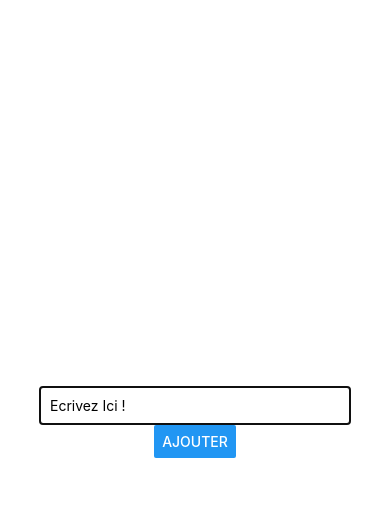
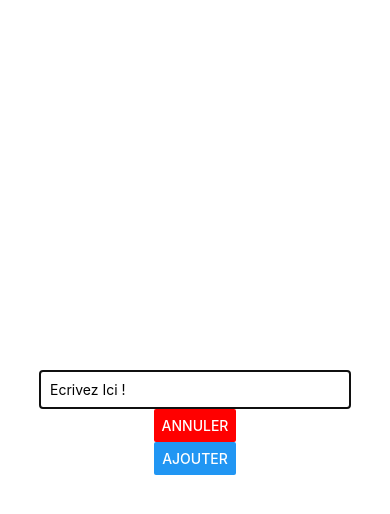
Before and after one commit to rodolphe37/react-native-crash-courses, a React Native app: screen / in a window 390 px wide. Both pictures are taken after a click on the button "AJOUTER NOUVELLE NOTE". Shown: the top 514 px of the page. Built offline with nearby package versions, Linux system fonts and the light colour scheme.

Commit message:
Add modal fonctionnality and cancel button

```diff
--- a/App.js
+++ b/App.js
@@ -21,17 +21,20 @@ export default function App() {
     setIsAddMode(false);
   };
 
-
   const removeGoalHandler = goalId => {
     setCourseGoals(currentGoals => {
       return currentGoals.filter((goal) => goal.id !== goalId);
     })
+  };
+
+  const cancelGoalAdditionHandler = () => {
+    setIsAddMode(false);
   }
 
   return (
     <View style={styles.screen}>
       <Button title="Ajouter nouvelle Note" onPress={() => setIsAddMode(true)}/>
-      <GoalInput visible={isAddMode} onAddGoal={addGoalHandler} />
+      <GoalInput visible={isAddMode} onAddGoal={addGoalHandler} onCancel={cancelGoalAdditionHandler} />
         <FlatList
         keyExtractor={(item, index) => item.id}
         data={courseGoals}
--- a/components/GoalInput.js
+++ b/components/GoalInput.js
@@ -15,6 +15,11 @@ const GoalInput = props => {
         setEnteredGoal(enteredText);
     };
 
+    const addGoalHandler = () => {
+        props.onAddGoal(enteredGoal);
+        setEnteredGoal('');
+    }
+
     return (
         <Modal visible={props.visible} animationType="slide">
             <View style={styles.viewScreen}>
@@ -24,7 +29,8 @@ const GoalInput = props => {
                     onChangeText={textInputHandler}
                     value={enteredGoal}
                 />
-                <Button title="Ajouter" onPress={props.onAddGoal.bind(this,enteredGoal)}  />
+                <Button title="Annuler" color="red" onPress={props.onCancel} />
+                <Button title="Ajouter" onPress={addGoalHandler}  />
             </View>
         </Modal>
     );
```
